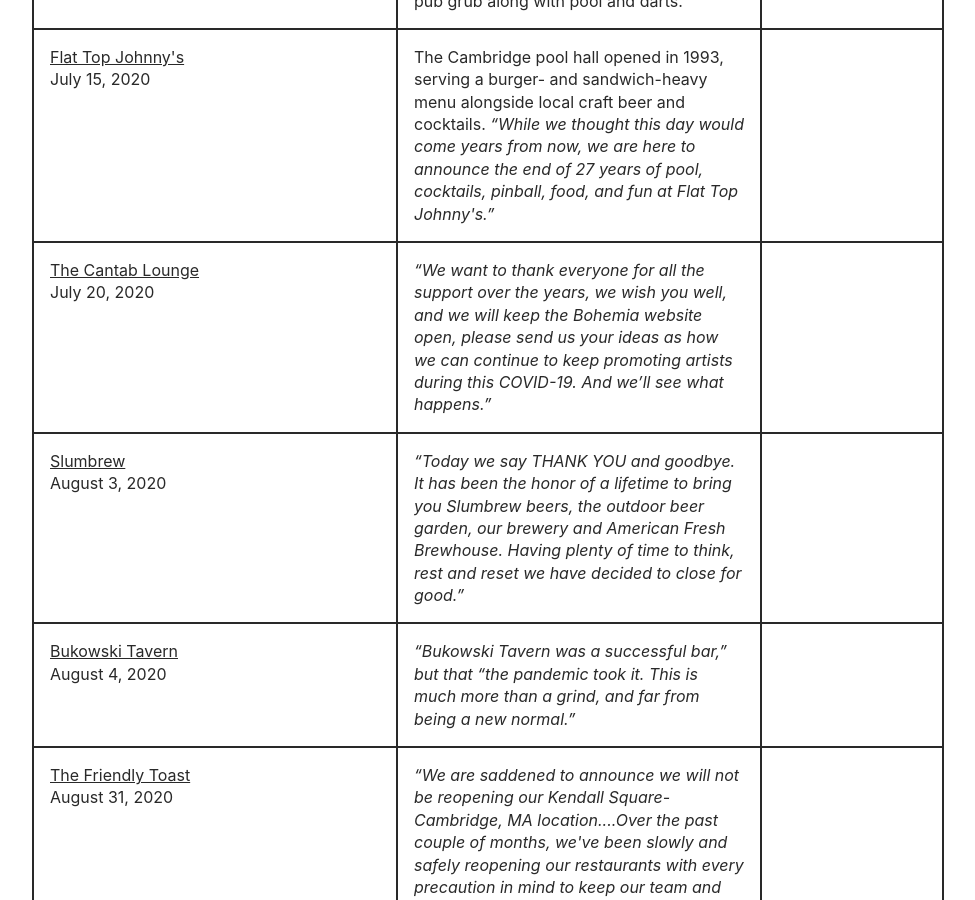
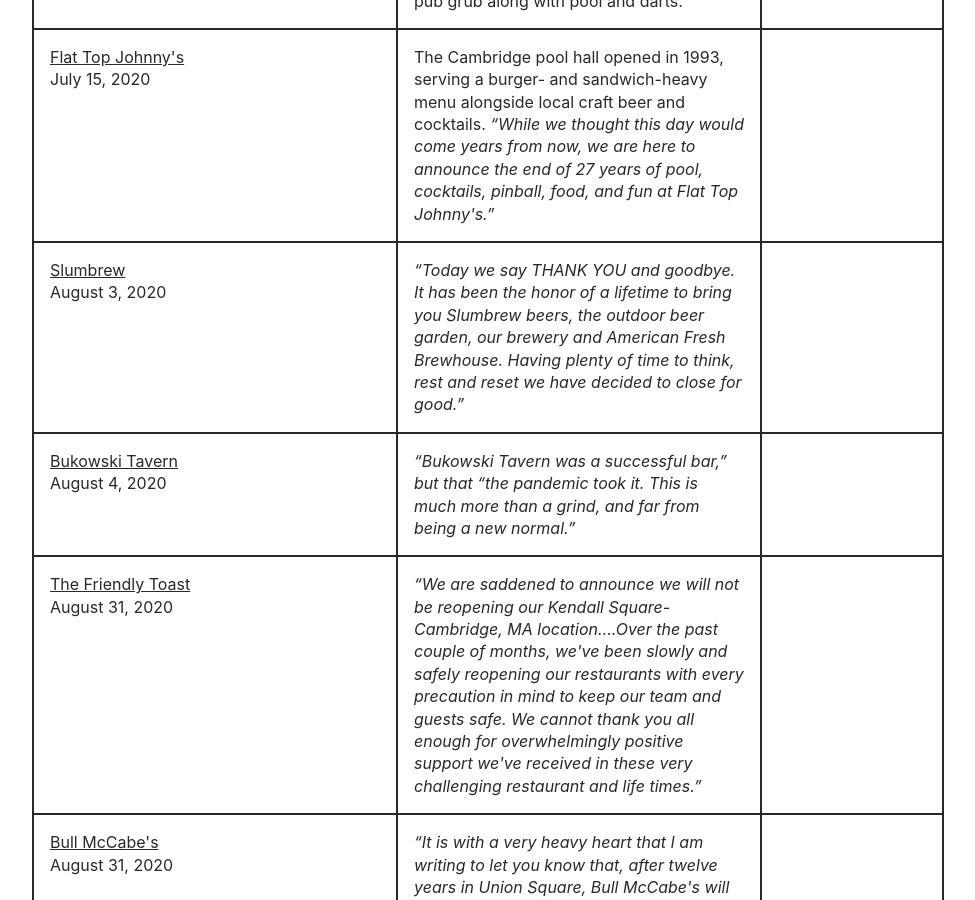
Before and after one commit to unredacted-word/katamari-restaurants, a Jekyll site: the page built from index.md, in a window 1280 px wide and 900 px high, scrolled down 4243 px. Shown: the whole window, without its empty margins (152-1127 px from the left). Built offline with Jekyll 4.4.1, drawn with Linux system fonts in a browser that asks for light colours.

Commit message:
Update companies.yml

```diff
--- a/_data/companies.yml
+++ b/_data/companies.yml
@@ -167,16 +167,6 @@ flattop:
     <q>While we thought this day would come years from now, we are here to announce
     the end of 27 years of pool, cocktails, pinball, food, and fun at Flat Top
     Johnny's.</q>
-
-cantab:
-  name: "The Cantab Lounge"
-  date: 2020-07-20 20:08:00
-  url: https://www.boston.com/food/restaurants/2020/07/20/the-cantab-lounge-up-for-sale
-  notes: >
-    <q>We want to thank everyone for all the support over the years, we wish you
-    well, and we will keep the Bohemia website open, please send us your ideas
-    as how we can continue to keep promoting artists during this COVID-19.
-    And we’ll see what happens.</q>
 
 slumbrew:
   name: "Slumbrew"
```
